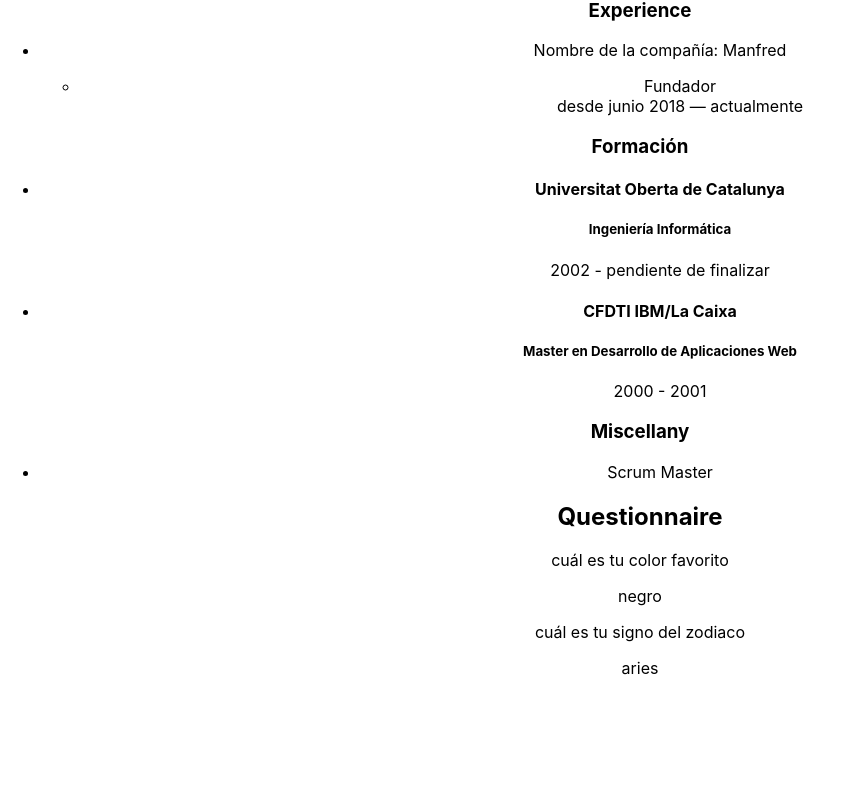
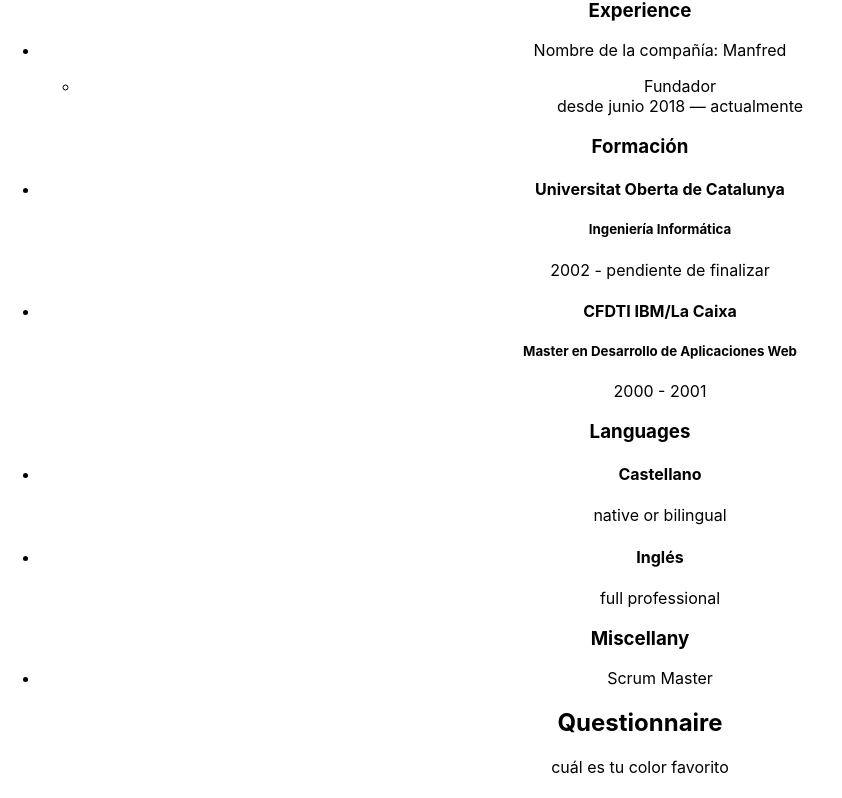
Before and after one commit to sayheylaura/manfred-awesomic-cv, a React (Create React App) app: page / in a window 1280 px wide. Shown: the part 479-1277 px from the top of the page, without its empty margins (0-842 px from the left). Before the commit the page ends 1173 px from the top, so only its background shows below. Built offline with nearby package versions, Linux system fonts and the light colour scheme; the HTML template or start-up script is replaced by a standard one.

Commit message:
Create LanguagesList component

```diff
--- a/src/components/Cv/index.js
+++ b/src/components/Cv/index.js
@@ -5,6 +5,7 @@ import Experience from "../Experience";
 import Education from "../Education";
 import Questionnaire from "../Questionnaire";
 import MiscEducation from "../MiscEducation";
+import LanguagesList from "../LanguagesList";
 
 class Cv extends Component {
   render() {
@@ -13,18 +14,12 @@ class Cv extends Component {
       // Importado en:
       //     - Preview
       <div className="cv__wrapper">
-        {/* Instancia:
-          - Education
-          - Languages
-          - MiscEducation
-          - Questionnaire */}
         <Author sampleAuthor={sample.author} />
         <Experience sample={sample} />
         <Education sampleEducation={sample.education}/>
+        <LanguagesList sampleLanguages={sample.languages} />
         <MiscEducation sampleMiscEducation={sample.miscEducation} />
         <Questionnaire sampleQuestionnaire={sample.questionnaire} />
-        {/* - Languages */}
-
       </div>
     );
   }
--- /dev/null
+++ b/src/components/LanguagesList/index.js
@@ -0,0 +1,29 @@
+import React, { Component } from "react";
+import PropTypes from "prop-types";
+
+class LanguagesList extends Component {
+  render() {
+    const { sampleLanguages } = this.props;
+    return (
+      <div className="languages__wrapper">
+        <h3>Languages</h3>
+        <ul className="languages__list">
+          {sampleLanguages.map((item, index) => {
+            return (
+              <li key={index} className="languages__list-item">
+                <h4 className="languages__item">{item.language}</h4>
+                <p className="languages__item-level">{item.proficiency}</p>
+              </li>
+            );
+          })}
+        </ul>
+      </div>
+    );
+  }
+}
+
+LanguagesList.propTypes = {
+  sampleLanguages: PropTypes.array.isRequired
+};
+
+export default LanguagesList;
```
